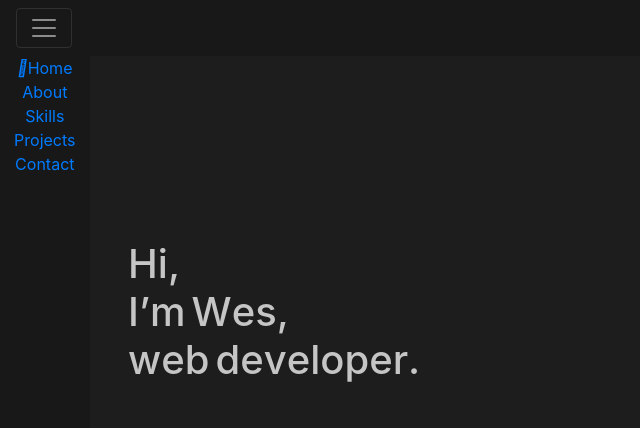
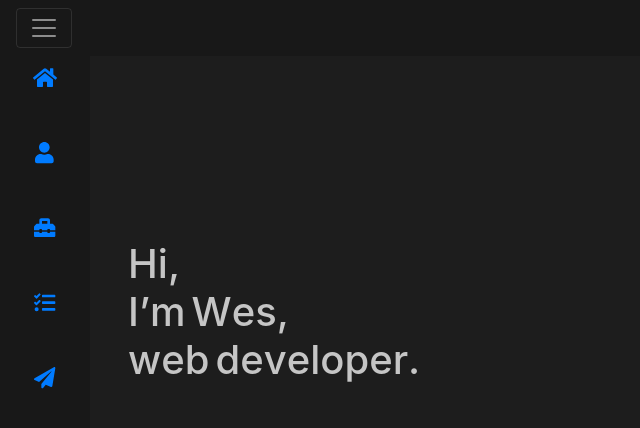
Before and after one commit to wes992/react-portfolio, a React (Create React App) app: page / in a window 1280 px wide. Shown: the top 428 px of the page, without its empty margins (0-640 px from the left). Built offline with nearby package versions, Linux system fonts and the light colour scheme.

Commit message:
adds icons and css styling for animations

```diff
--- a/package.json
+++ b/package.json
@@ -3,6 +3,9 @@
   "version": "0.1.0",
   "private": true,
   "dependencies": {
+    "@fortawesome/fontawesome-svg-core": "^1.2.30",
+    "@fortawesome/free-solid-svg-icons": "^5.14.0",
+    "@fortawesome/react-fontawesome": "^0.1.11",
     "@testing-library/jest-dom": "^4.2.4",
     "@testing-library/react": "^9.5.0",
     "@testing-library/user-event": "^7.2.1",
--- a/src/App.css
+++ b/src/App.css
@@ -26,10 +26,10 @@ span.letter {
   animation-iteration-count: 1;
 }
 
-span.letter:hover {
+/* span.letter:hover {
   animation-name: rubberBand;
   color: #0cdbff;
-}
+} */
 
 .body-container {
   position: absolute;
@@ -51,9 +51,52 @@ span.letter:hover {
   background: #181818 !important;
 }
 
+.iconSwitch {
+  height: 75px;
+  padding-top: 10px;
+
+  /* animation-duration: 1s;
+  animation-fill-mode: both;
+  animation-iteration-count: 1; */
+}
+
 nav a {
   display: block;
 }
+
+span a.iconSwitch:hover {
+  animation-name: rubberBand;
+  color: #0cdbff;
+}
+
+.slide {
+  position: relative;
+  left: -400px;
+  /* width: 100px; */
+  /* height: 100px; */
+  /* background: blue; */
+  -webkit-animation: slide 0.5s forwards;
+  -webkit-animation-delay: 2s;
+  animation: slide 0.5s forwards;
+  animation-delay: .5s;
+}
+
+/* .h1-anitmation {
+  position: absolute;
+  overflow: hidden;
+  width: 100px;
+  height: 100px;
+  border: none;
+} */
+
+@-webkit-keyframes slide {
+  100% { left: 0; }
+}
+
+@keyframes slide {
+  100% { left: 0; }
+}
+
 
 
 @keyframes rubberBand {
@@ -74,11 +117,11 @@ nav a {
   }
 
   65% {
-    transform: scale3d(.95, 1.05, 1);
+    transform: scale3d(0.95, 1.05, 1);
   }
 
   75% {
-    transform: scale3d(1.05, .95, 1);
+    transform: scale3d(1.05, 0.95, 1);
   }
 
   to {
--- a/src/components/body.js
+++ b/src/components/body.js
@@ -4,30 +4,29 @@ function Body() {
     return (
         <div className='body-container'>
             <h1 aria-label=" Hi, I’m Wes,web developer." className="h1-animation">
-                <span className="letter">H</span>
-                <span className="letter">i</span>
-                <span className="letter">,</span><br/>
-                <span className="letter">I</span>
-                <span className="letter">’</span>
-                <span className="letter wordSpace">m </span>
-                {/* <img src="https://jacekjeznach.com/wp-content/themes/jj/img/jj.png" alt="Wordpress Developer Name, Web Developer Name" className="animation-logo"> */}
-                <span className="letter">W</span>
-                <span className="letter">e</span>
-                <span className="letter">s</span>
-                <span className="letter">,</span><br/>
-                <span className="letter">w</span>
-                <span className="letter">e</span>
-                <span className="letter wordSpace">b </span>
-                <span className="letter">d</span>
-                <span className="letter">e</span>
-                <span className="letter">v</span>
-                <span className="letter">e</span>
-                <span className="letter">l</span>
-                <span className="letter">o</span>
-                <span className="letter">p</span>
-                <span className="letter">e</span>
-                <span className="letter">r</span>
-                <span className="letter">.</span>
+                <span className="letter slide">H</span>
+                <span className="letter slide">i</span>
+                <span className="letter slide">,</span><br/>
+                <span className="letter slide">I</span>
+                <span className="letter slide">’</span>
+                <span className="letter slide wordSpace">m </span>
+                <span className="letter slide">W</span>
+                <span className="letter slide">e</span>
+                <span className="letter slide">s</span>
+                <span className="letter slide">,</span><br/>
+                <span className="letter slide">w</span>
+                <span className="letter slide">e</span>
+                <span className="letter slide wordSpace">b </span>
+                <span className="letter slide">d</span>
+                <span className="letter slide">e</span>
+                <span className="letter slide">v</span>
+                <span className="letter slide">e</span>
+                <span className="letter slide">l</span>
+                <span className="letter slide">o</span>
+                <span className="letter slide">p</span>
+                <span className="letter slide">e</span>
+                <span className="letter slide">r</span>
+                <span className="letter slide">.</span>
             </h1>
         </div>
     );
--- a/src/components/left.js
+++ b/src/components/left.js
@@ -1,16 +1,43 @@
 /* eslint-disable jsx-a11y/anchor-is-valid */
 
 import React from "react";
+import { FontAwesomeIcon } from '@fortawesome/react-fontawesome';
+
 
 function Left() {
   return (
     <div className="left-section">
       <nav>
-        <a className='iconSwitch'><i className="fas fa-home"></i>Home</a>
-        <a className='iconSwitch'>About</a>
-        <a className='iconSwitch'>Skills</a>
-        <a className='iconSwitch'>Projects</a>
-        <a className='iconSwitch'>Contact</a>
+        <span className='nav-links'>
+            <a className='iconSwitch'>
+                {/* <i className="fas fa-home"></i>Home */}
+                <FontAwesomeIcon icon='home' size="lg"/> {/* Home */}
+            </a>
+        </span>
+        <span>
+            <a className='iconSwitch'>
+                {/* <i className="fas fa-home"></i>Home */}
+                <FontAwesomeIcon icon='user' size="lg"/> {/* About */}
+            </a>
+        </span>
+        <span>
+            <a className='iconSwitch'>
+                {/* <i className="fas fa-home"></i>Home */}
+                <FontAwesomeIcon icon='toolbox' size="lg"/> {/* Skills */}
+            </a>
+        </span>
+        <span>
+            <a className='iconSwitch'>
+                {/* <i className="fas fa-home"></i>Home */}
+                <FontAwesomeIcon icon='tasks' size="lg"/> {/* Projects */}
+            </a>
+        </span>
+        <span>
+            <a className='iconSwitch'>
+                {/* <i className="fas fa-home"></i>Home */}
+                <FontAwesomeIcon icon='paper-plane' size="lg"/> {/* Contact */}
+            </a>
+        </span>
       </nav>
     </div>
   );
--- a/src/index.js
+++ b/src/index.js
@@ -7,4 +7,9 @@ import "bootstrap/dist/js/bootstrap.min.js";
 
 import "./index.css";
 
+import { library } from '@fortawesome/fontawesome-svg-core';
+import { fas } from '@fortawesome/free-solid-svg-icons';
+
+library.add(fas);
+
 ReactDOM.render(<App />, document.getElementById("root"));
```
Also changed, not shown: 1 other file (tests, documents, lock files or other folders).
